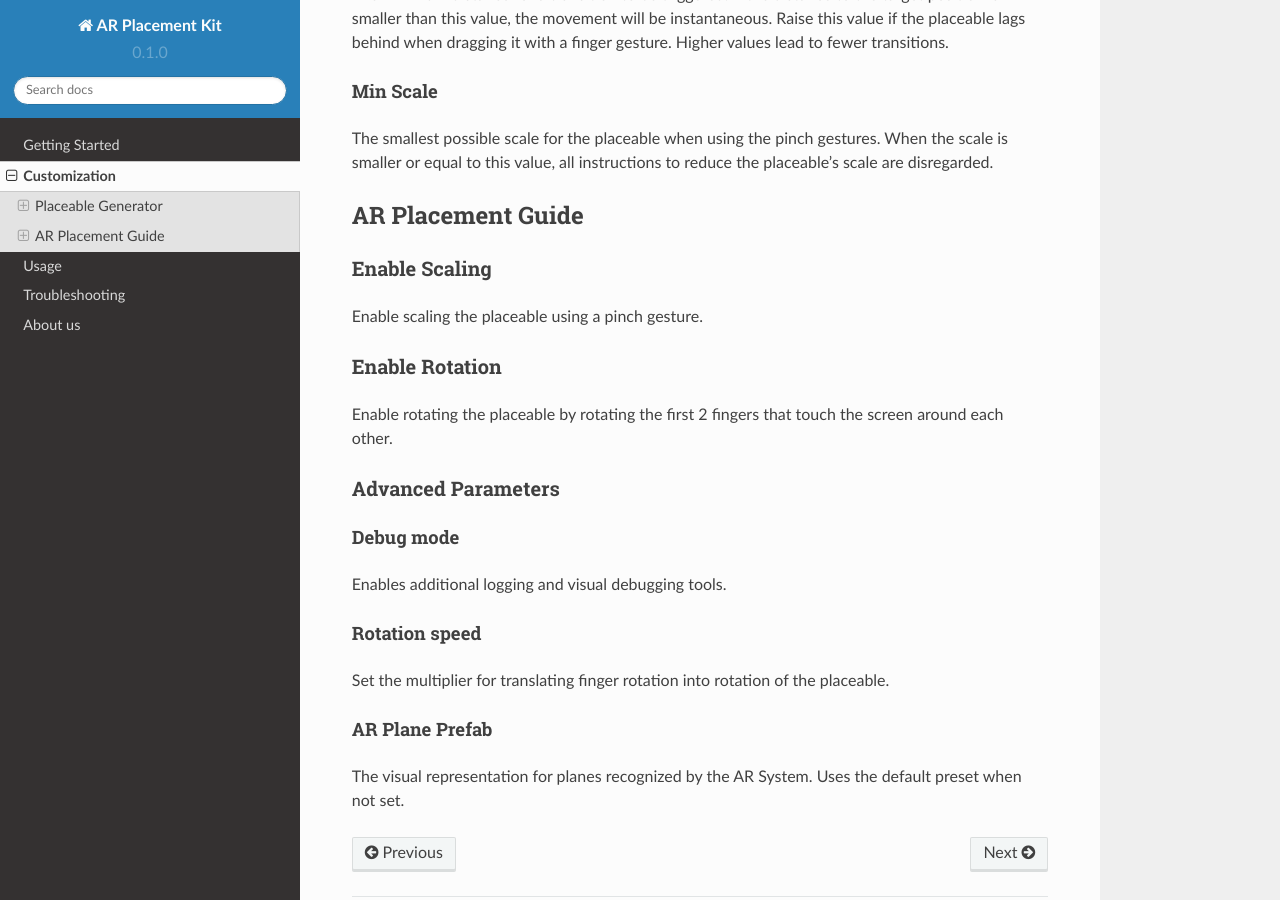
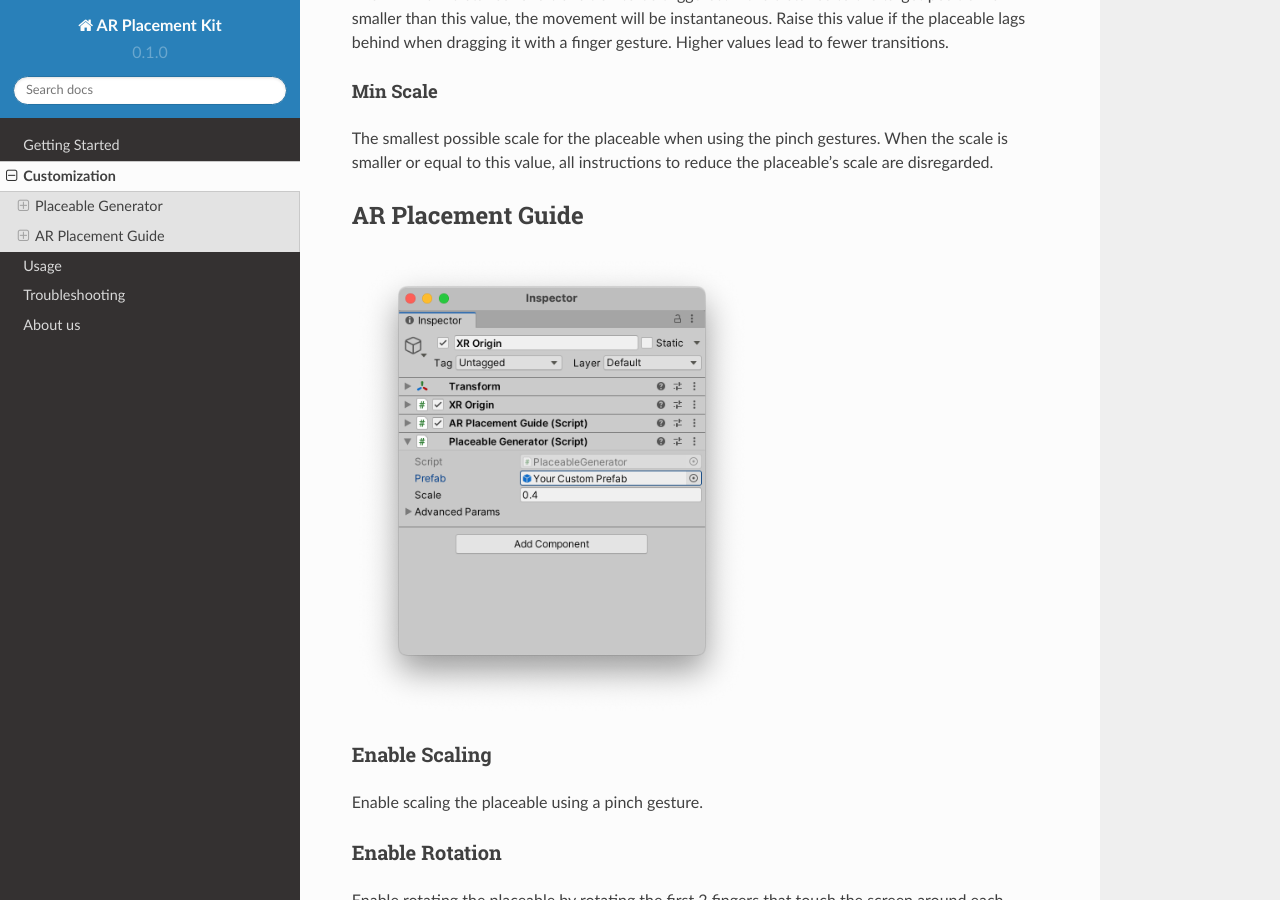
Before and after one commit to Ditached/ARPlacementKit-Docs, a Sphinx documentation site: the page built from docs/source/customization.rst, in a window 1280 px wide and 900 px high, scrolled down 3468 px. Built offline with Sphinx 7.4.7 and the Read the Docs theme 2.0.0, drawn with Linux system fonts in a browser that asks for light colours.

Commit message:
Add image to Customization -> AR Placement Guide

```diff
--- a/docs/source/customization.rst
+++ b/docs/source/customization.rst
@@ -84,6 +84,8 @@ The smallest possible scale for the placeable when using the pinch gestures. Whe
 ******************
 AR Placement Guide
 ******************
+.. image:: images/CustomPrefab.png
+    :width: 400
 
 Enable Scaling
 ==============
```
Also changed, not shown: docs/source/images/ARPlacementGuideAdvanced.png (added).
